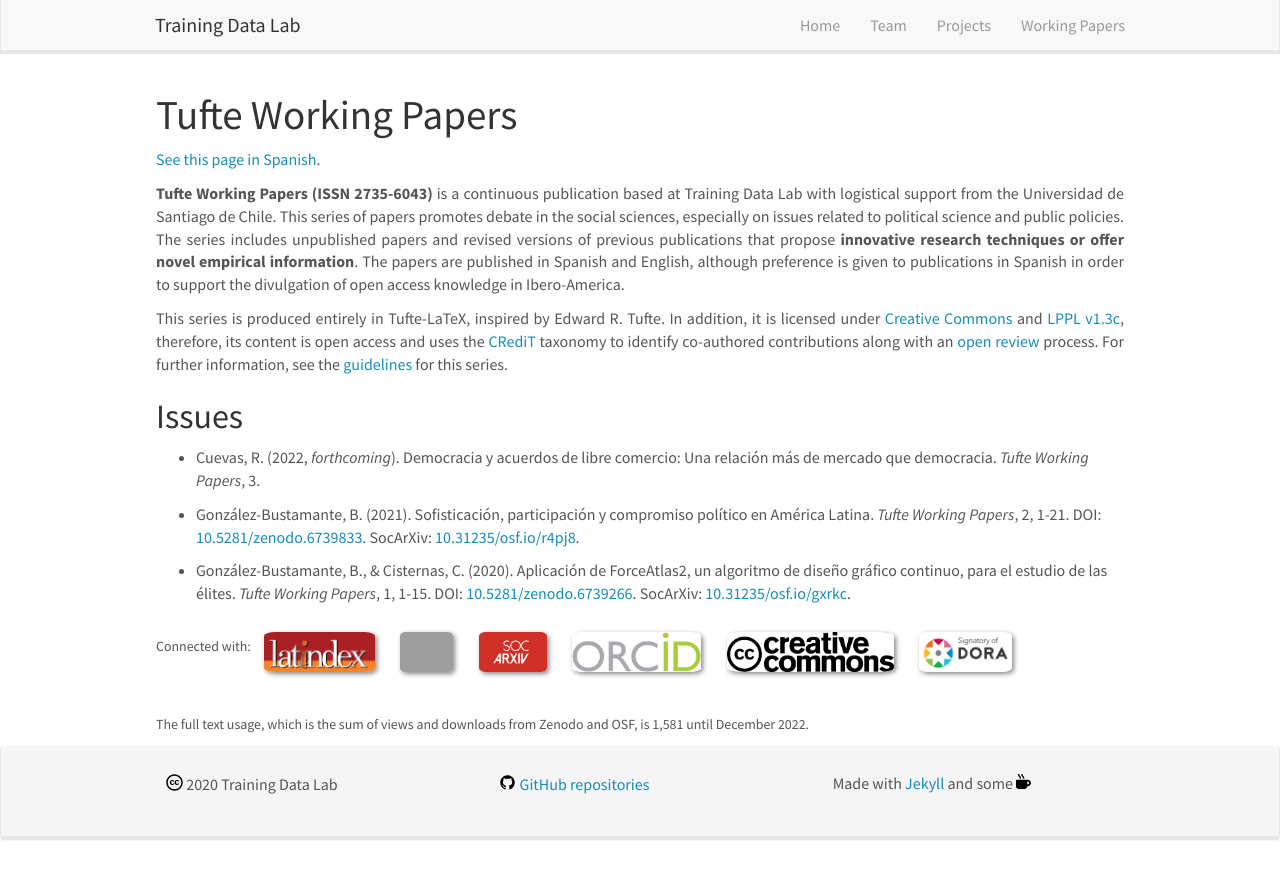
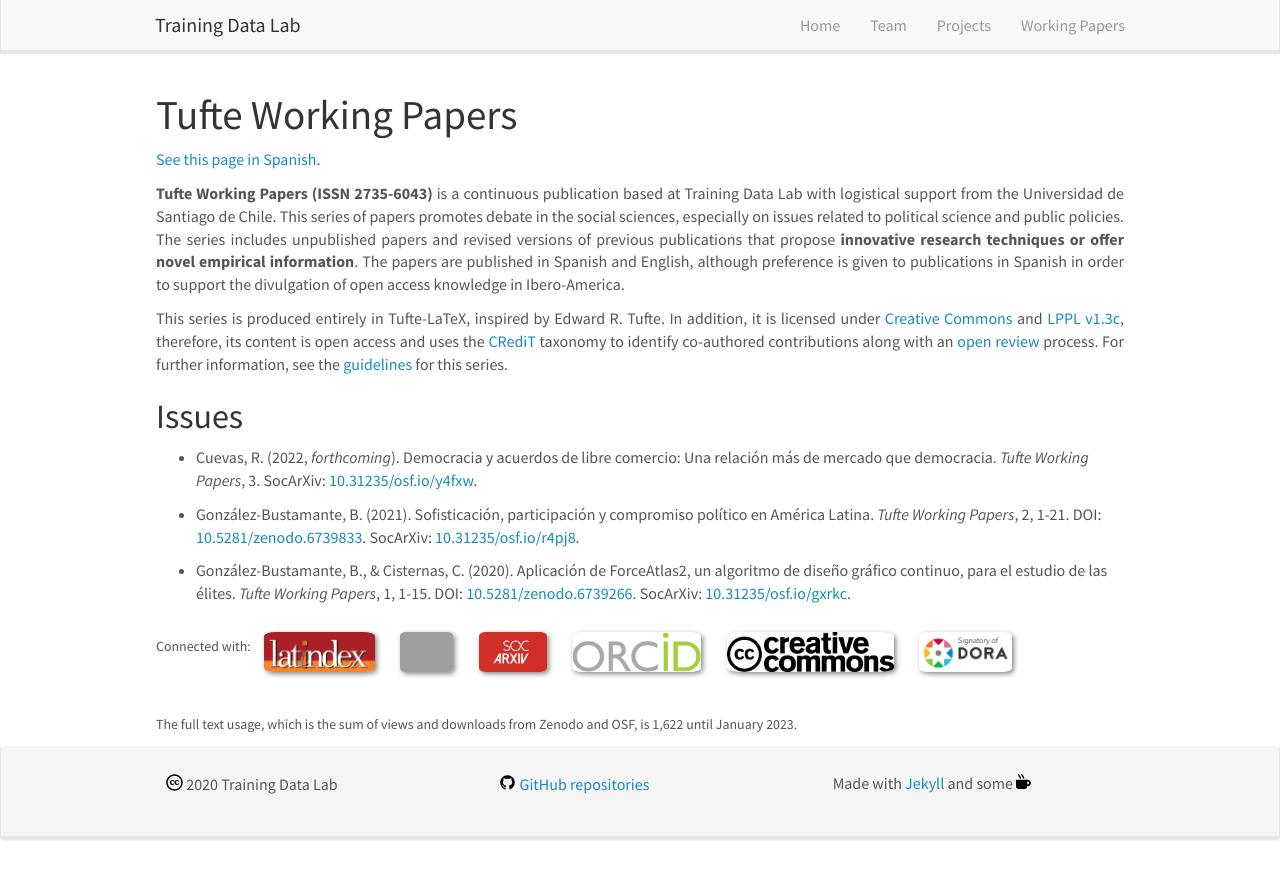
Before and after one commit to training-datalab/old-training-datalab.com, a Jekyll site: the page built from _pages/tufte-working-papers.md, in a window 1280 px wide. Shown: the top 879 px of the page. Built offline with Jekyll 4.4.1, drawn with Linux system fonts in a browser that asks for light colours; nearby versions of some CDN libraries.

Commit message:
Update tufte-working-papers.md

```diff
--- a/_pages/tufte-working-papers.md
+++ b/_pages/tufte-working-papers.md
@@ -16,7 +16,7 @@
 
 ## Issues
 
-* Cuevas, R. (2022, *forthcoming*). Democracia y acuerdos de libre comercio: Una relación más de mercado que democracia. *Tufte Working Papers*, 3.
+* Cuevas, R. (2022, *forthcoming*). Democracia y acuerdos de libre comercio: Una relación más de mercado que democracia. *Tufte Working Papers*, 3. SocArXiv: <a href="https://doi.org/10.31235/osf.io/y4fxw" target="_blank">10.31235/osf.io/y4fxw</a>.
 
 * González-Bustamante, B. (2021). Sofisticación, participación y compromiso político en América Latina. *Tufte Working Papers*, 2, 1-21. DOI: <a href="https://doi.org/10.5281/zenodo.6739833" target="_blank">10.5281/zenodo.6739833</a>. SocArXiv: <a href="https://doi.org/10.31235/osf.io/r4pj8" target="_blank">10.31235/osf.io/r4pj8</a>.
 
@@ -28,4 +28,4 @@
 </figure>
 
 <br />
-<small>The full text usage, which is the sum of views and downloads from Zenodo and OSF, is 1,581 until December 2022.</small>
+<small>The full text usage, which is the sum of views and downloads from Zenodo and OSF, is 1,622 until January 2023.</small>
```
